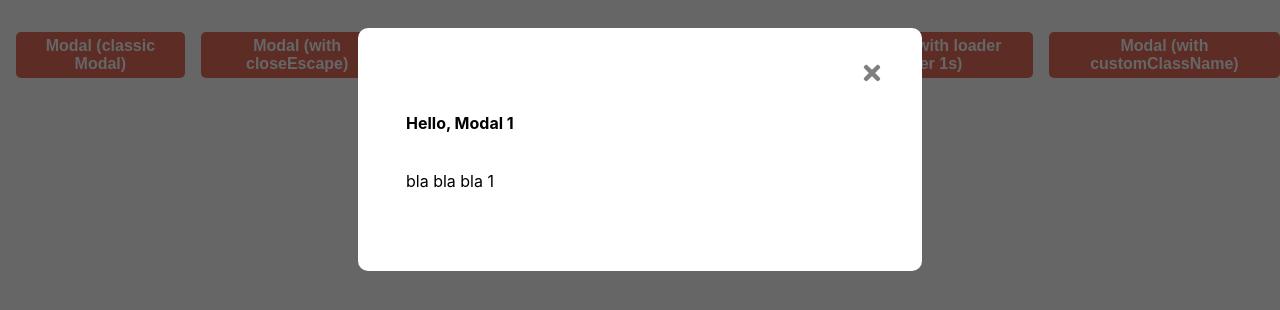
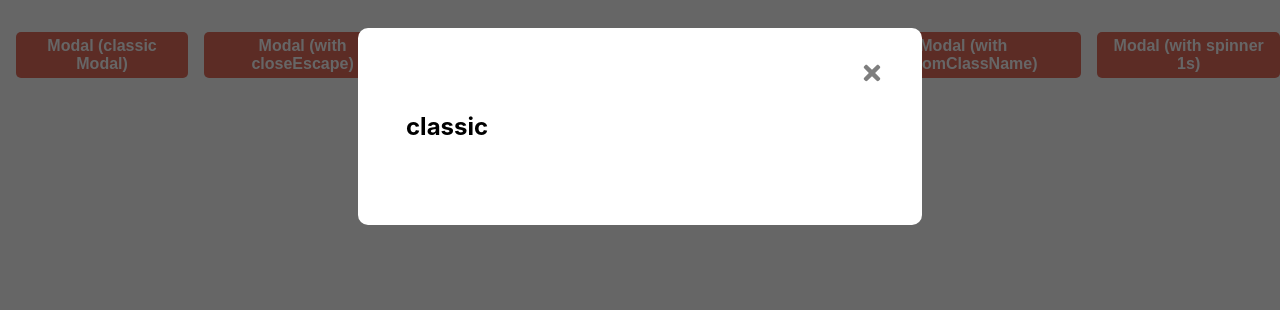
Before and after one commit to MiguelParedesJulien/react-top-modal, a React (Create React App) app: page / in a window 1280 px wide. Both pictures are taken after a click on the button "Modal (classic Modal)". Shown: the top 310 px of the page. Built offline with nearby package versions, Linux system fonts and the light colour scheme.

Commit message:
Features : add Licence MIT

```diff
--- a/package.json
+++ b/package.json
@@ -2,6 +2,8 @@
   "name": "react-top-modal",
   "author": "Miguel Paredes Julien <julien.miguelparedes@gmail.com>",
   "version": "0.1.0",
+  "description": "React component to easily create customizable modals",
+  "license": "MIT",
   "private": false,
   "main": "dist/index.js",
   "module": "dist/index.js",
@@ -37,6 +39,7 @@
   "scripts": {
     "start": "react-scripts start",
     "build": "rm -rf dist && NODE_ENV=production babel src/lib --out-dir dist --copy-files",
+    "build-front-end": "react-scripts build",
     "test": "react-scripts test",
     "eject": "react-scripts eject"
   },
--- a/src/App.js
+++ b/src/App.js
@@ -4,12 +4,7 @@ import useModal from "lib/utils/useModal";
 import "App.css";
 
 const App = () => {
-  const { isShowing: showModal, toggle: toggleModal } = useModal();
-  const { isShowing: showModalWithCloseEsc, toggle: toggleModalWithCloseEsc } = useModal();
-  const { isShowing: showModalWithCloseOverlay, toggle: toggleModalWithCloseOverlay } = useModal();
-  const { isShowing: showModalWithFooterButton, toggle: toggleModalWithFooterButton } = useModal();
-  const { isShowing: showModalWithSpinner, toggle: toggleModalSpinner, isLoading: showSpinner, toggleSpinner } = useModal();
-  const { isShowing: showModalWithClassName, toggle: toggleModalWithClassName } = useModal();
+  const { showModal, activeModal, handleOpenModal, handleCloseModal, isLoading, toggleSpinner } = useModal();
 
   /**
    * Function allowing to display the loader during the indicated time
@@ -19,57 +14,53 @@ const App = () => {
     toggleSpinner();
 
     setTimeout(() => {
-      toggleModalSpinner();
+      handleOpenModal("spinner");
     }, 1000);
   };
 
   return (
     <>
       <main className="salut">
-        <button type="submit" className="buttonDefault" onClick={toggleModal}>
+        <button type="button" className="buttonDefault" onClick={() => handleOpenModal("classic")}>
           Modal (classic Modal)
         </button>
-        <Modal isShowing={showModal} hide={toggleModal} addCloseIcon={true}>
-          <h1>Hello, Modal 1 </h1>
-          <p>bla bla bla 1</p>
+        <Modal isOpen={showModal && activeModal === "classic"} close={handleCloseModal} addCloseIcon={true}>
+          <h2>classic</h2>
         </Modal>
 
-        <button type="submit" className="buttonDefault" onClick={toggleModalWithCloseEsc}>
+        <button type="button" className="buttonDefault" onClick={() => handleOpenModal("closeEscape")}>
           Modal (with closeEscape)
         </button>
-        <Modal isShowing={showModalWithCloseEsc} hide={toggleModalWithCloseEsc} addCloseIcon={true} addCloseEscape={true}>
-          <h1>Hello, Modal 2 </h1>
-          <p>bla bla bla 2</p>
+        <Modal isOpen={showModal && activeModal === "closeEscape"} close={handleCloseModal} addCloseIcon={true} addCloseEscape={true}>
+          <h2>closeEscape</h2>
         </Modal>
 
-        <button type="submit" className="buttonDefault" onClick={toggleModalWithCloseOverlay}>
+        <button type="button" className="buttonDefault" onClick={() => handleOpenModal("closeOverlay")}>
           Modal (with closeOverlay)
         </button>
-        <Modal isShowing={showModalWithCloseOverlay} hide={toggleModalWithCloseOverlay} addCloseIcon={true} addCloseOverlay={true}>
-          <h1>Hello, Modal 3 </h1>
-          <p>bla bla bla 3</p>
+        <Modal isOpen={showModal && activeModal === "closeOverlay"} close={handleCloseModal} addCloseIcon={true} addCloseOverlay={true}>
+          <h2>closeOverlay</h2>
         </Modal>
 
-        <button type="submit" className="buttonDefault" onClick={toggleModalWithFooterButton}>
+        <button type="button" className="buttonDefault" onClick={() => handleOpenModal("footerButton")}>
           Modal (with footerButton)
         </button>
-        <Modal isShowing={showModalWithFooterButton} hide={toggleModalWithFooterButton} addCloseIcon={false} addCloseOverlay={true} addFooterButton={true}>
-          <h1>Hello, Modal 4 </h1>
-          <p>bla bla bla 4</p>
+        <Modal isOpen={showModal && activeModal === "footerButton"} close={handleCloseModal} addFooterButton={true} addCloseIcon={false}>
+          <h2>footerButton</h2>
         </Modal>
-        <button type="submit" className="buttonDefault" onClick={spinnerTimer}>
-          Modal (with loader after 1s)
-        </button>
-        <Modal isShowing={showModalWithSpinner} hide={toggleModalSpinner} spinner={showSpinner} addCloseIcon={false} addCloseOverlay={true} addFooterButton={true}>
-          <h1>Hello, Modal 5 </h1>
-          <p>bla bla bla 5 </p>
-        </Modal>
-        <button type="submit" className="buttonDefault" onClick={toggleModalWithClassName}>
+
+        <button type="button" className="buttonDefault" onClick={() => handleOpenModal("customClassName")}>
+          {" "}
           Modal (with customClassName)
         </button>
-        <Modal isShowing={showModalWithClassName} hide={toggleModalWithClassName} addCloseIcon={false} addCloseOverlay={true} addFooterButton={true} customClassName="custom">
-          <h1>Hello, Modal 6 </h1>
-          <p>bla bla bla 6</p>
+        <Modal isOpen={showModal && activeModal === "customClassName"} close={handleCloseModal} addCloseIcon={true} customClassName="custom">
+          <h2>customClassName</h2>
+        </Modal>
+        <button type="button" className="buttonDefault" onClick={spinnerTimer}>
+          Modal (with spinner 1s)
+        </button>
+        <Modal isOpen={showModal && activeModal === "spinner"} close={handleCloseModal} addCloseIcon={true} spinner={isLoading}>
+          <h2>spinner</h2>
         </Modal>
       </main>
     </>
--- a/src/lib/index.js
+++ b/src/lib/index.js
@@ -1,4 +1,4 @@
-import Modal from "lib/components/modal/Modal";
-import useModal from "lib/utils/useModal";
+import Modal from "./components/modal/Modal";
+import useModal from "./utils/useModal";
 
 export { Modal, useModal };
--- a/src/lib/utils/useModal.js
+++ b/src/lib/utils/useModal.js
@@ -1,32 +1,32 @@
 import { useState } from "react";
 
 const useModal = () => {
-  const [isShowing, setIsShowing] = useState(false);
+  const [showModal, setShowModal] = useState(false);
+  const [activeModal, setActiveModal] = useState("");
   const [isLoading, setIsLoading] = useState(false);
 
-  /**
-   * Function allowing to change the state in order to make the modal appear or not
-   * If the modal is displayed, we remove the spinner
-   * @return {void}
-   */
-  const toggle = () => {
-    setIsShowing(!isShowing);
-    if (!isShowing) {
+  const handleOpenModal = (val) => {
+    setActiveModal(val);
+    setShowModal(!showModal);
+    if (!showModal) {
       setIsLoading(false);
     }
   };
 
-  /**
-   * Function allowing to change the state in order to make the spinner appear or not
-   * @return {void}
-   */
+  const handleCloseModal = () => {
+    setShowModal(!showModal);
+    setActiveModal("");
+  };
+
   const toggleSpinner = () => {
     setIsLoading(!isLoading);
   };
 
   return {
-    isShowing,
-    toggle,
+    showModal,
+    activeModal,
+    handleOpenModal,
+    handleCloseModal,
     isLoading,
     toggleSpinner,
   };
```
Also changed, not shown: src/lib/components/modal/modal.js, 4 other files (tests, documents, lock files or other folders).
